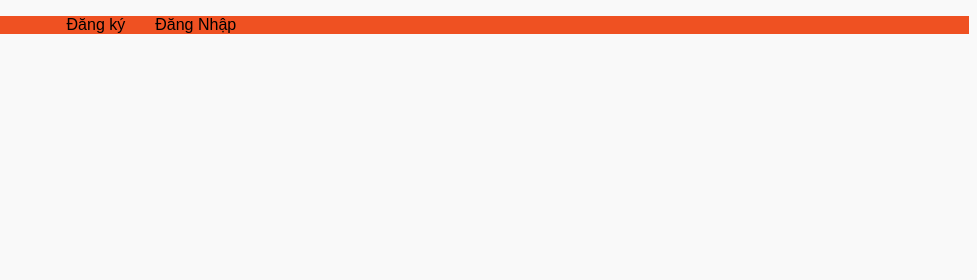
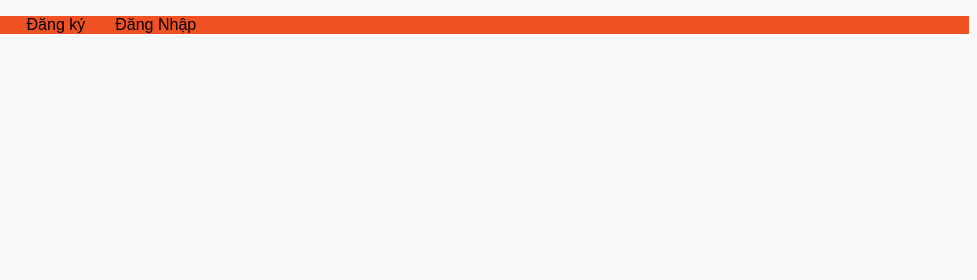
Before and after one commit to minhquangd902-hue/minh-resipes, a plain HTML site: page index.html in a window 1280 px wide. Shown: the top 280 px of the page, 303-1280 px from the left. Drawn offline with Linux system fonts and the light colour scheme.

Commit message:
index.html

```diff
--- a/index.html
+++ b/index.html
@@ -8,16 +8,15 @@
   </head>
   <body>
      <!-- Navbar -->
-    <div class="nav">
+    <nav class="nav">
         <ul class="nav-list">
             <li class="nav-item">Trang chủ</li>
             <li class="nav-item">Thể loại</li>
             <li class="nav-item">Phổ biến</li>
-        <ul class="nav-list">
             <li class="nav-item">Đăng ký</li>
             <li class="nav-item">Đăng Nhập</li>
       </ul>
-    </div>
+    </nav>
 
     <main>
       <section id="trung-chien">
```
